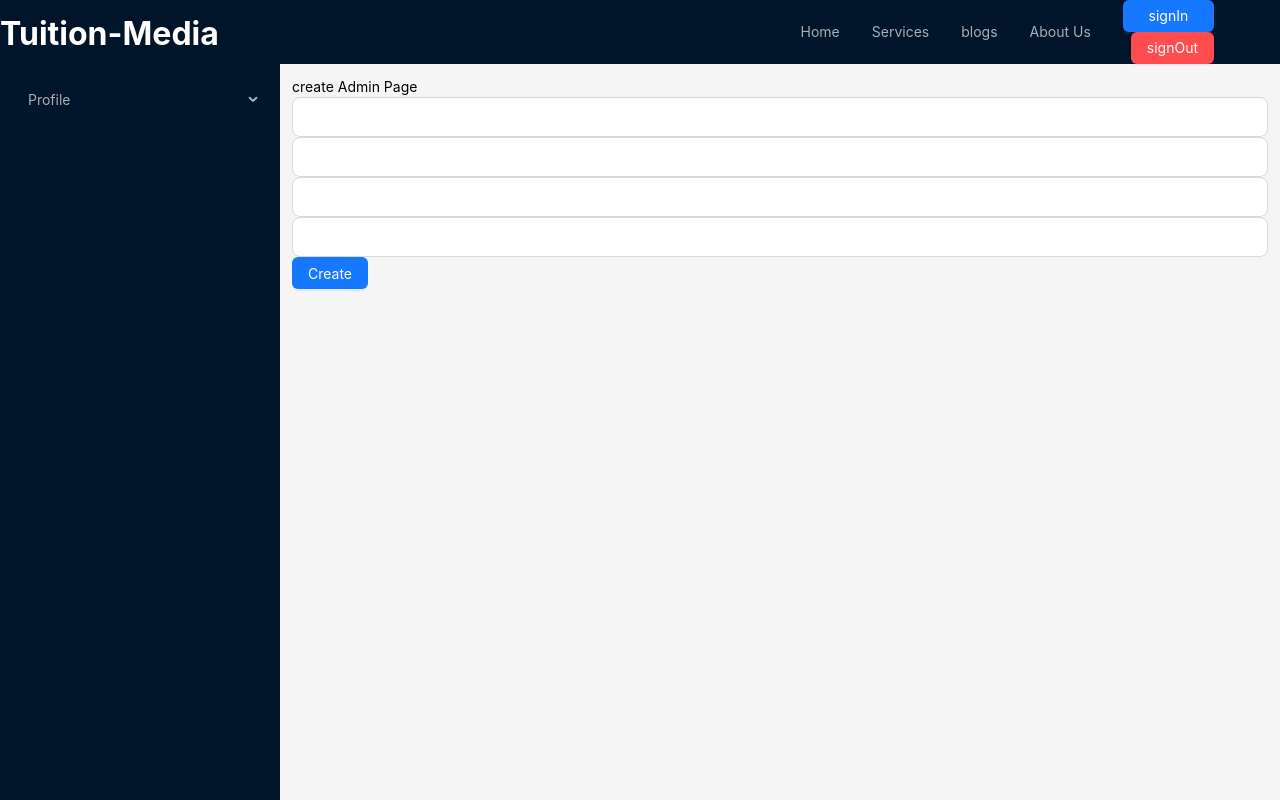
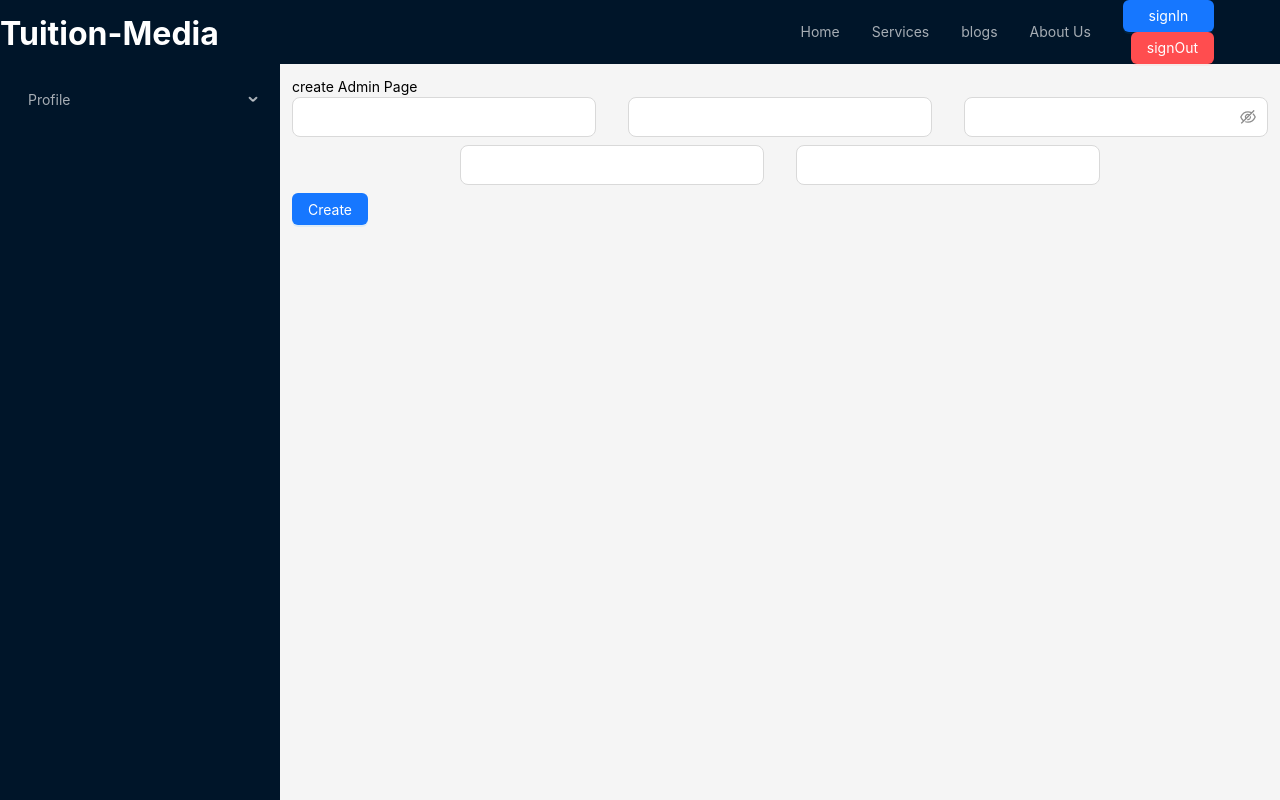
Before and after one commit to MohammadNasir520/Tution-service-frontend, a Next.js app: page /super_admin/create in a window 1280 px wide. Built offline with nearby package versions, Linux system fonts and the light colour scheme.

Commit message:
create admin form created

```diff
--- a/src/app/(layouts)/super_admin/create/page.tsx
+++ b/src/app/(layouts)/super_admin/create/page.tsx
@@ -1,7 +1,7 @@
 "use client";
 import FormInput from "@/components/Form/FormInput";
 import Form from "@/components/Form/page";
-import { Button } from "antd";
+import { Button, Col, Row } from "antd";
 import React from "react";
 
 const CreateAdmin = () => {
@@ -14,10 +14,24 @@ const CreateAdmin = () => {
     <div>
       create Admin Page
       <Form submitHandler={onSubmit}>
-        <FormInput name="name" type="text" size="large"></FormInput>
-        <FormInput name="name" type="text" size="large"></FormInput>
-        <FormInput name="name" type="text" size="large"></FormInput>
-        <FormInput name="name" type="text" size="large"></FormInput>
+        <Row gutter={{ xs: 8, sm: 16, md: 24, lg: 32 }} justify={"center"}>
+          <Col className="gutter-row mb-2" span={20} lg={8}>
+            <FormInput name="name" type="text" size="large"></FormInput>
+          </Col>
+          <Col className="gutter-row mb-2" span={20} lg={8}>
+            <FormInput name="email" type="text" size="large"></FormInput>
+          </Col>
+          <Col className="gutter-row mb-2" span={20} lg={8}>
+            <FormInput name="password" type="password" size="large"></FormInput>
+          </Col>
+          <Col className="gutter-row mb-2" span={20} lg={8}>
+            <FormInput name="contactNo" type="text" size="large"></FormInput>
+          </Col>
+          <Col className="gutter-row mb-2" span={20} lg={8}>
+            <FormInput name="ProfileImg" type="text" size="large"></FormInput>
+          </Col>
+        </Row>
+
         <Button type="primary" htmlType="submit">
           Create
         </Button>
```
